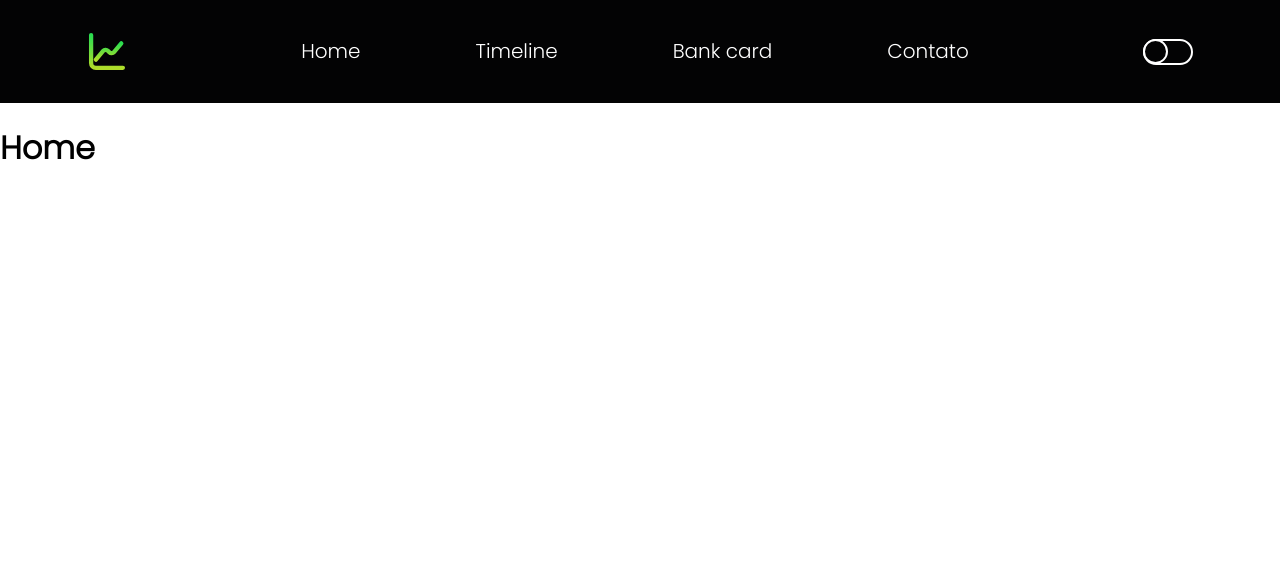
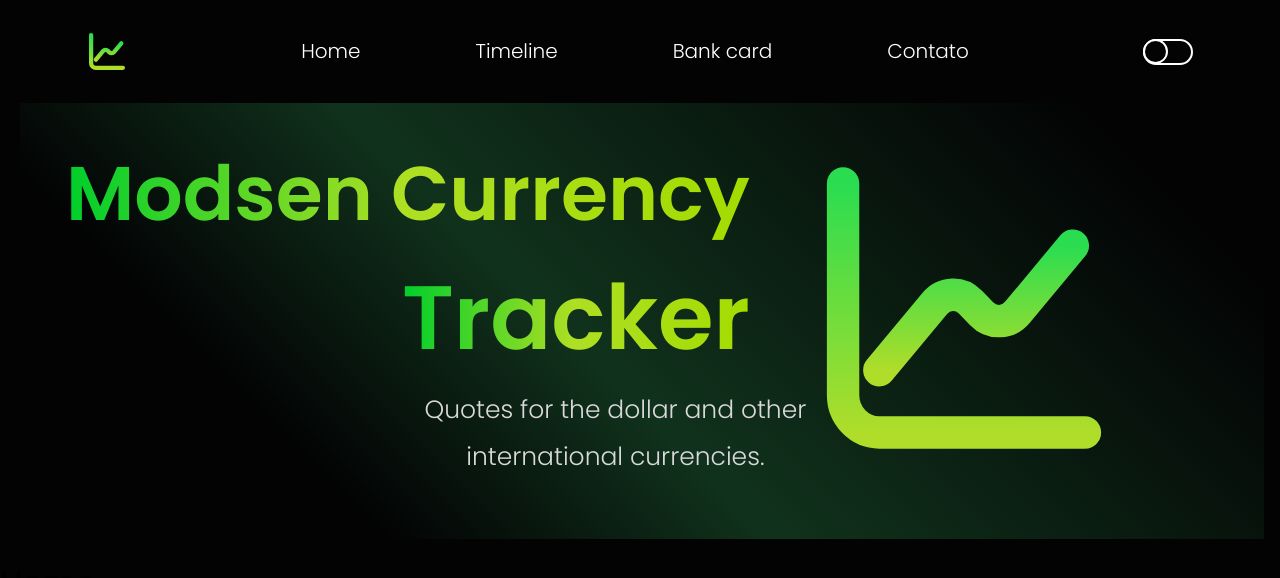
Before and after one commit to lesik2/Currency_Tracker, a React app: page / in a window 1280 px wide. Shown: the top 578 px of the page. Built offline with nearby package versions, Linux system fonts and the light colour scheme.

Commit message:
feat: create Header component

```diff
--- a/src/components/header/index.tsx
+++ b/src/components/header/index.tsx
@@ -4,14 +4,18 @@ import { LINKS_NAMES, PATHS } from '../../app/index.tsx';
 import Label from '../../assets/images/label.svg';
 import { ToggleTheme } from '../ToggleTheme/index.tsx';
 import {
+  HeaderImage,
+  HeaderText,
+  HeaderWrapper,
   LabelImage,
-  LinkText, Navigation, Wrapper,
+  LinkText, MainTitle, Navigation, SecondTitle, Wrapper, WrapperInfo, WrapperLabel, WrapperTitles,
 } from './styled.ts';
 
 export function Header() {
   return (
     <Wrapper>
-      <LabelImage alt="label chart" src={Label} />
+      <HeaderWrapper>
+        <HeaderImage alt="label chart" src={Label} />
         <Navigation>
           {PATHS.map((path, index) => (
             <NavLink to={path}>
@@ -22,6 +26,24 @@ export function Header() {
           ))}
         </Navigation>
         <ToggleTheme />
+      </HeaderWrapper>
+      <WrapperLabel>
+        <WrapperInfo>
+          <WrapperTitles>
+            <MainTitle>
+              Modsen Currency
+            </MainTitle>
+            <SecondTitle>
+              Tracker
+            </SecondTitle>
+          </WrapperTitles>
+          <HeaderText>
+            Quotes for the dollar and other
+            international currencies.
+          </HeaderText>
+        </WrapperInfo>
+        <LabelImage alt="label chart" src={Label} />
+      </WrapperLabel>
     </Wrapper>
   );
 }
--- a/src/components/header/styled.ts
+++ b/src/components/header/styled.ts
@@ -1,13 +1,15 @@
 import styled from 'styled-components';
 
 export const Wrapper = styled.header`
+  width: 100%;
+`;
+export const HeaderWrapper = styled.section`
   display: flex;
   height: 103px;
   align-items: center;
   justify-content: space-around;
-  background-color: ${(props) => props.theme.colors.primary};
 `;
-export const LabelImage = styled.img`
+export const HeaderImage = styled.img`
   width: 40px;
   height: 41px;
 `;
@@ -22,3 +24,58 @@ export const Navigation = styled.nav`
   align-items: center;
   gap: 115px;
 `;
+export const WrapperLabel = styled.section`
+  display: flex;
+  margin: 0px 16px 0px 20px;
+  background: ${(props) => props.theme.colors.secondaryGradient};
+  padding: 33px 0px 59px 46px;
+  align-items: center;
+`;
+export const WrapperInfo = styled.div`
+  display: flex;
+  flex-direction: column;
+  align-items: flex-end;
+`;
+export const WrapperTitles = styled.div`
+  display: flex;
+  flex-direction: column;
+  align-items: flex-end;
+  margin-right: 64px;
+`;
+export const MainTitle = styled.h1`
+  font-size: 76px;
+  font-weight: ${(props) => props.theme.fontWeight.medium};
+  font-family: ${(props) => props.theme.fonts.bold};
+  font-style: normal;
+  line-height: normal;
+  background: ${(props) => props.theme.colors.primaryGradient};
+  -webkit-background-clip: text;
+  -webkit-text-fill-color: transparent;
+  background-clip: text;
+  margin: 0;
+`;
+export const SecondTitle = styled.h1`
+  font-size: 90px;
+  font-weight: ${(props) => props.theme.fontWeight.medium};
+  font-family: ${(props) => props.theme.fonts.bold};
+  font-style: normal;
+  line-height: normal;
+  background: ${(props) => props.theme.colors.primaryGradient};
+  -webkit-background-clip: text;
+  -webkit-text-fill-color: transparent;
+  background-clip: text;
+  margin: 0;
+`;
+export const HeaderText = styled.p`
+  color: ${(props) => props.theme.colors.darkWhite};
+  font-size: 25px;
+  font-style: normal;
+  font-weight: ${(props) => props.theme.fontWeight.light};
+  line-height: 47px;
+  text-align: center;
+  width: 397px;
+`;
+export const LabelImage = styled.img`
+  width: 300px;
+  height: 312px;
+`;
--- a/src/constants/index.ts
+++ b/src/constants/index.ts
@@ -4,10 +4,9 @@ export const theme = {
     darkWhite: '#D9D9D9',
     gray: '#A7B2C3',
     darkGray: '#898989',
-    green: '#00CE2C',
-    lightGreen: '#AEDF23',
-    lighterGreen: '#A3DC00',
     primary: '#030304',
+    primaryGradient: 'linear-gradient(90deg, #00CE2C 0.18%, #AEDF23 49.3%, #A3DC00 99.88%)',
+    secondaryGradient: 'linear-gradient(45deg, #030304 22%, rgba(36, 121, 64, 0.4) 45%,#030304 89%)',
   },
   fontFamily: {
     serif: ['Times', 'Times New Roman', 'Georgia', 'serif'],
@@ -20,6 +19,7 @@ export const theme = {
 
   fontWeight: {
     light: '300',
+    medium: '600',
   },
   zIndex: {},
   breakPoints: {},
--- a/src/globalStyles.ts
+++ b/src/globalStyles.ts
@@ -28,6 +28,7 @@ const GlobalStyle = createGlobalStyle`
       margin: 0;
       padding: 0;
       width: 100%;
+      background-color: ${(props) => props.theme.colors.primary};
     }
     img,
     video,
```
Also changed, not shown: src/layouts/index.tsx (deleted, +0 -17 lines), src/components/Footer/index.ts (added), src/components/Footer/index.tsx (added). Lines whose indentation alone changed are shown as unchanged.
